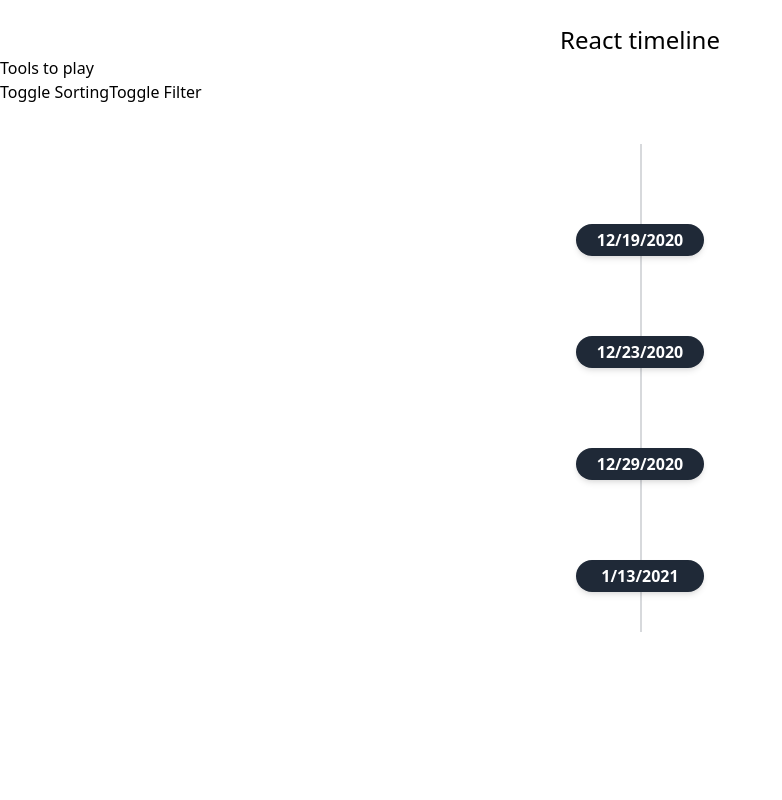
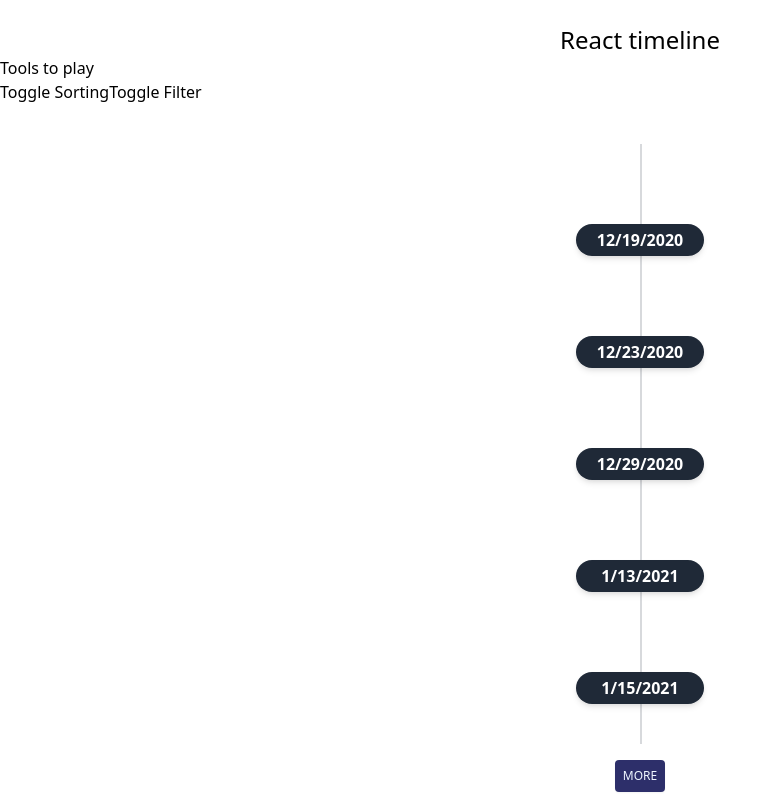
Before and after one commit to xxxsssxxx/react-timeline, a React (Create React App) app: page / in a window 1280 px wide. Shown: the whole page, without its empty margins (0-782 px from the left). Built offline with nearby package versions, Linux system fonts and the light colour scheme.

Commit message:
add loading buttons for blocks and activities (#2)
Co-authored-by: Stanislav Klymoshenko <stanislav.klymoshenko@easysoftware.com>

```diff
--- a/src/components/ActivitiesBlock/ActivitiesBlock.tsx
+++ b/src/components/ActivitiesBlock/ActivitiesBlock.tsx
@@ -4,21 +4,28 @@
 
 import Activity from "../Activity/Activity";
 import BaseTooltip from "../Base/Tooltip/BaseTooltip";
+import BaseButton from "../Base/Button/BaseButton";
 
 type Props = {
   activities: IActivity[];
   index?: number;
   blockText: string | number;
   folded?: boolean;
+  maxActivities?: number;
+  activitiesOffset?: number
 };
 
-interface StringMap {
-  [key: string]: boolean;
-}
+const ActivitiesBlock: FC<Props> = ({
+  activities,
+  blockText,
+  folded,
+  maxActivities = 5,
+  activitiesOffset = 5
+}) => {
+  const [showCount, setShowCount] = useState(false);
+  const [showActivities, setShowActivities] = useState(!folded);
+  const [activitiesLimit, setActivitiesLimit] = useState(maxActivities);
 
-const ActivitiesBlock: FC<Props> = ({ activities, blockText, folded }) => {
-  const [showCount, setShowCount] = useState(false);
-  const [showActivities, setShowActivities] = useState({ [blockText]: !folded } as StringMap);
   const classes = {
     wrapper: (
       className: string | undefined,
@@ -42,23 +49,22 @@
     setShowCount(!showCount);
   };
 
-  const toggleActivities = (e?: MouseEvent, show?: boolean): void => {
-    setShowActivities(
-      (prevState): StringMap => {
-        let showActivities = { ...prevState };
-        showActivities[blockText] = !showActivities[blockText];
-        return showActivities;
-      }
-    );
+  const loadMoreActivities = () => {
+    setActivitiesLimit((prevSatate) => prevSatate + activitiesOffset);
+  };
+
+  const toggleActivities = (): void => {
+    setShowActivities(!showActivities);
   };
 
   return (
     <div
-      className="block-wrapper mt-20 cursor-pointer relative"
+      className="block-wrapper mt-20 cursor-pointer relative flex flex-col items-center"
       data-testid="activities-block"
     >
-      {showActivities[blockText]
+      {showActivities
         ? activities.map((activity, i) => {
+            if (activitiesLimit && i >= activitiesLimit) return null;
             const { className, side } = activity;
             return (
               <div
@@ -76,9 +82,21 @@
           })
         : null}
       {showCount ? <BaseTooltip text={activities.length} /> : null}
+      {activities.length > activitiesLimit && showActivities ? (
+        <div
+          className="button-wrapper mx-auto"
+          data-testid="load-more-activities"
+        >
+          <BaseButton
+            type={"primary"}
+            text={"More"}
+            click={loadMoreActivities}
+          />
+        </div>
+      ) : null}
       <div
         data-testid="bullet"
-        className={classes.indexes.wrapper}
+        className={`${classes.indexes.wrapper} min-w-2`}
         onMouseEnter={showActivitiesCount}
         onMouseLeave={showActivitiesCount}
         onClick={toggleActivities}
--- /dev/null
+++ b/src/components/Base/Button/BaseButton.tsx
@@ -0,0 +1,28 @@
+import { FC, MouseEvent } from "react";
+import { IButtonTypes } from "../../../interfaces/interfaces";
+type Props = {
+  type: string,
+  text: string,
+  click?: (e: MouseEvent) => void
+};
+
+const BaseButton: FC<Props> = ({ type, text, click }) => {
+  const typesMap: IButtonTypes = {
+    primary: "bg-primary",
+    success: "bg-green-600",
+    danger: "bg-red-600"
+  };
+
+  return (
+    <button
+      className={`uppercase px-2 py-2 rounded ${
+        typesMap[type as keyof IButtonTypes]
+      } text-xs text-blue-50 max-w-max shadow-sm hover:shadow-md my-2`}
+      onClick={click}
+    >
+      <span>{text}</span>
+    </button>
+  );
+};
+
+export default BaseButton;
--- a/src/components/TimeLine/TimeLine.tsx
+++ b/src/components/TimeLine/TimeLine.tsx
@@ -2,40 +2,65 @@
 import ActivitiesBlock from "../ActivitiesBlock/ActivitiesBlock";
 import Tools from "../Tool/Tools";
 import { IActivity, IBlock } from "../../interfaces/interfaces";
+import BaseButton from "../Base/Button/BaseButton";
 type Props = {
-  activities?: IActivity[],
-  showTools?: boolean,
-  type?: string,
-  blocks: IBlock[],
-  folded?: boolean
+  activities?: IActivity[];
+  showTools?: boolean;
+  type?: string;
+  blocks: IBlock[];
+  folded?: boolean;
+  maxBlocks?: number;
+  maxActivities?: number;
+  blocksOffset?: number;
+  activitiesOffset?: number;
 };
 const TimeLine: FC<Props> = ({
   blocks,
   showTools = true,
-  folded = true
+  folded = true,
+  maxBlocks = 5,
+  maxActivities,
+  blocksOffset = 5,
+  activitiesOffset
 }) => {
   const [toolsTitle] = useState("Tools to play");
+  const [moreButtonText] = useState("more");
+  const [blockLimit, setBlockLimit] = useState(maxBlocks);
+
+  const loadMoreBlocks = () => {
+    setBlockLimit((prevSatate) => prevSatate + blocksOffset);
+  };
 
   return (
     <div
-      className="timeline-wrapper mx-auto w-full h-full"
+      className="timeline-wrapper mx-auto w-full h-full flex flex-col"
       data-testid="timeline"
     >
       {showTools ? <Tools title={toolsTitle} /> : null}
-      <div className="relative wrap overflow-hidden p-10 h-full">
+      <div className="relative wrap overflow-hidden p-10 h-full mb-2">
         <div
           className="border-2-2 absolute border-opacity-20 border-gray-700 h-full border"
           style={{ left: "50%" }}
         ></div>
-        {blocks.map(({ activities, blockText }, i) => (
+        {blocks.map(({ activities, blockText, max, offset }, i) => {
+          if (i >= blockLimit) return null;
+          return (
             <ActivitiesBlock
               activities={activities}
               blockText={blockText}
               folded={!!folded}
+              maxActivities={maxActivities || max}
+              activitiesOffset={activitiesOffset || offset}
               key={i}
             />
-        ))}
+          );
+        })}
       </div>
+      {blocks.length > blockLimit ? (
+        <div className="button-wrapper mx-auto" data-testid="load-more-blocks">
+          <BaseButton type={"primary"} text={moreButtonText} click={loadMoreBlocks}/>
+        </div>
+      ) : null}
     </div>
   );
 };
--- a/src/mocks/mocks.ts
+++ b/src/mocks/mocks.ts
@@ -52,6 +52,152 @@
     ],
     assignee: { name: "Admin" },
     side: ESide.RIGHT
+  },
+  {
+    text: "Went for a walk",
+    href: "https://google.com",
+    date: new Date().toLocaleDateString(),
+    tags: [
+      {
+        name: "Work",
+        priority: EPriority.VERY_HIGHT,
+        colorScheme: Schemes.tags.very_hight
+      }
+    ],
+    assignee: { name: "Admin" },
+    side: ESide.LEFT
+  },
+  {
+    text: "Take out trash",
+    date: new Date().toLocaleDateString(),
+    tags: [
+      {
+        name: "Home",
+        priority: EPriority.HIGHT,
+        colorScheme: Schemes.tags.hight
+      }
+    ],
+    assignee: { name: "Admin", href: "https://youtube.com" },
+    side: ESide.LEFT
+  },
+  {
+    text: "Pay the phone bill",
+    date: new Date().toLocaleDateString(),
+    tags: [
+      {
+        name: "Work",
+        priority: EPriority.MEDIUM,
+        colorScheme: Schemes.tags.low
+      },
+      {
+        name: "Home",
+        priority: EPriority.HIGHT,
+        colorScheme: Schemes.tags.hight
+      },
+      {
+        name: "School",
+        priority: EPriority.LOW,
+        colorScheme: Schemes.tags.medium
+      }
+    ],
+    assignee: { name: "Admin" },
+    side: ESide.RIGHT
+  },
+  {
+    text: "Pay the phone bill",
+    date: new Date().toLocaleDateString(),
+    tags: [
+      {
+        name: "Work",
+        priority: EPriority.MEDIUM,
+        colorScheme: Schemes.tags.low
+      },
+      {
+        name: "Home",
+        priority: EPriority.HIGHT,
+        colorScheme: Schemes.tags.hight
+      },
+      {
+        name: "School",
+        priority: EPriority.LOW,
+        colorScheme: Schemes.tags.medium
+      }
+    ],
+    assignee: { name: "Admin" },
+    side: ESide.RIGHT
+  },
+  {
+    text: "Went for a walk",
+    href: "https://google.com",
+    date: new Date().toLocaleDateString(),
+    tags: [
+      {
+        name: "Work",
+        priority: EPriority.VERY_HIGHT,
+        colorScheme: Schemes.tags.very_hight
+      }
+    ],
+    assignee: { name: "Admin" },
+    side: ESide.LEFT
+  },
+  {
+    text: "Take out trash",
+    date: new Date().toLocaleDateString(),
+    tags: [
+      {
+        name: "Home",
+        priority: EPriority.HIGHT,
+        colorScheme: Schemes.tags.hight
+      }
+    ],
+    assignee: { name: "Admin", href: "https://youtube.com" },
+    side: ESide.LEFT
+  },
+  {
+    text: "Pay the phone bill",
+    date: new Date().toLocaleDateString(),
+    tags: [
+      {
+        name: "Work",
+        priority: EPriority.MEDIUM,
+        colorScheme: Schemes.tags.low
+      },
+      {
+        name: "Home",
+        priority: EPriority.HIGHT,
+        colorScheme: Schemes.tags.hight
+      },
+      {
+        name: "School",
+        priority: EPriority.LOW,
+        colorScheme: Schemes.tags.medium
+      }
+    ],
+    assignee: { name: "Admin" },
+    side: ESide.RIGHT
+  },
+  {
+    text: "Pay the phone bill",
+    date: new Date().toLocaleDateString(),
+    tags: [
+      {
+        name: "Work",
+        priority: EPriority.MEDIUM,
+        colorScheme: Schemes.tags.low
+      },
+      {
+        name: "Home",
+        priority: EPriority.HIGHT,
+        colorScheme: Schemes.tags.hight
+      },
+      {
+        name: "School",
+        priority: EPriority.LOW,
+        colorScheme: Schemes.tags.medium
+      }
+    ],
+    assignee: { name: "Admin" },
+    side: ESide.RIGHT
   }
 ];
 
@@ -59,7 +205,13 @@
   { blockText: new Date().toLocaleDateString(), activities },
   { blockText: addDays(4), activities },
   { blockText: addDays(10), activities },
-  { blockText: addDays(25), activities }
+  { blockText: addDays(25), activities },
+  { blockText: addDays(27), activities },
+  { blockText: addDays(30), activities },
+  { blockText: addDays(40), activities },
+  { blockText: addDays(42), activities },
+  { blockText: addDays(45), activities },
+  { blockText: addDays(47), activities }
 ];
 
 function addDays(days: number): string {
--- a/tailwind.config.js
+++ b/tailwind.config.js
@@ -10,7 +10,8 @@
         "1": "8rem"
       },
       minWidth: {
-        "1": "2rem"
+        "1": "2rem",
+        "2": "8rem"
       }
     }
   },
```
Also changed, not shown: src/interfaces/interfaces.ts (+11 -3 lines), 2 other files (tests, documents, lock files or other folders). Lines whose indentation alone changed are shown as unchanged.
